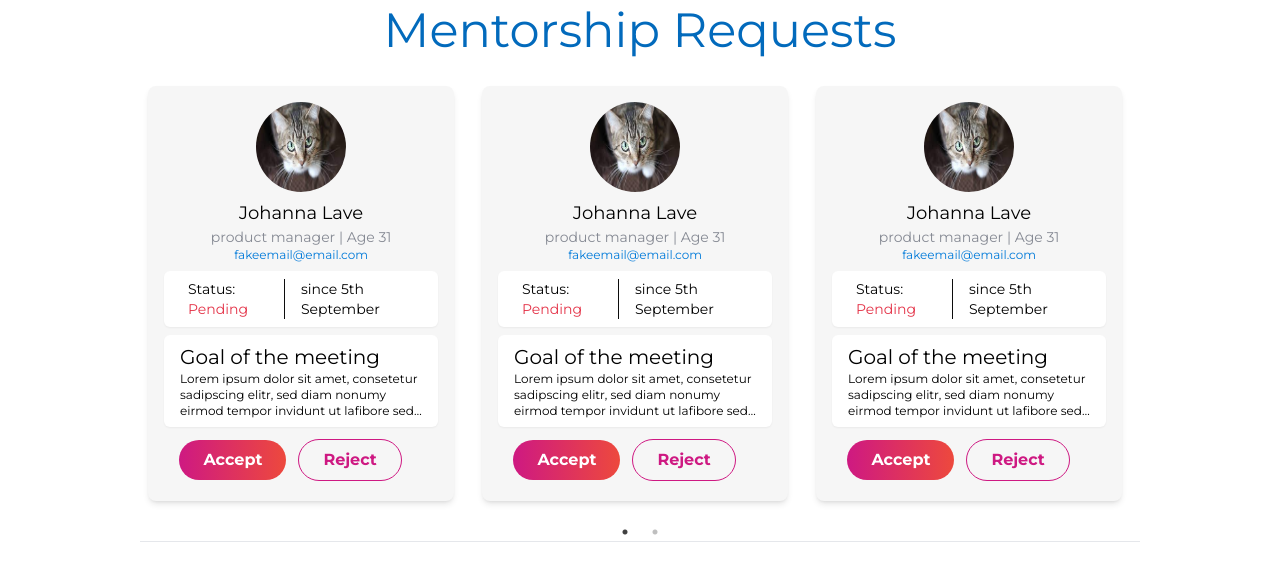
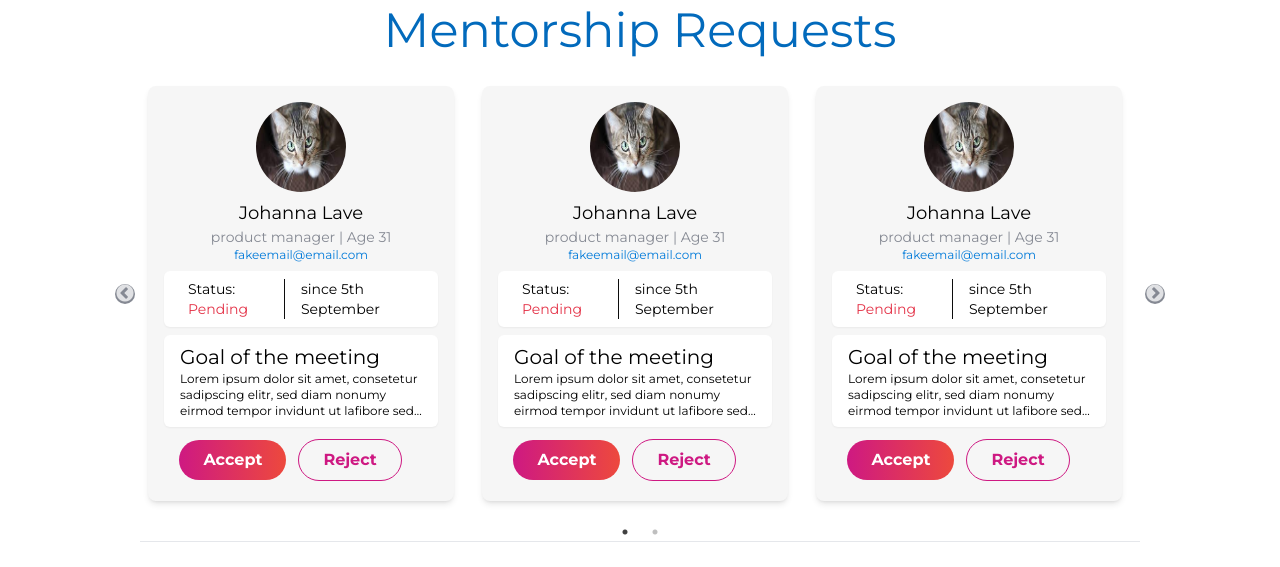
Before and after one commit to JasonXB/EF_Clone, a Next.js app: page /mentor-dashboard in a window 1280 px wide. Shown: the part 143-710 px from the top of the page. Built offline with nearby package versions, Linux system fonts and the light colour scheme; what tw-elements would draw is missing.

Commit message:
arrows added

```diff
--- a/src/components/mentorDashboard/display-mentorship-requests.tsx
+++ b/src/components/mentorDashboard/display-mentorship-requests.tsx
@@ -1,5 +1,5 @@
-import React, { Component } from 'react';
 import Slider from 'react-slick';
+// import '../../../styles/slider.module.css';
 import 'slick-carousel/slick/slick.css';
 import 'slick-carousel/slick/slick-theme.css';
 
@@ -7,15 +7,34 @@ import { placeholderDataForRequest } from './tempData';
 
 import MentorshipRequestCard from './mentorship-request-card';
 
-class ResponsiveSlider extends Component {
-  render() {
-    var settings = {
+//Work around to make arrows appear, Don't like it. Couldn't figure out any other option
+function CustomArrows(props: any) {
+  const { className, style, onClick } = props;
+  return (
+    <div
+      className={className}
+      style={{
+        ...style,
+        background: '#858993',
+        borderRadius: '50%',
+        display: 'flex',
+      }}
+      onClick={onClick}
+    />
+  );
+}
+
+//bug- renders many times. Not sure why, just notice its coming from Slider, Doesn't effect useability, not sure if it will effect overall performance
+const ResponsiveSlider = () => {
+  const settings = {
     dots: true,
-      infinite: false,
+    infinite: true,
     speed: 500,
     slidesToShow: 3,
     slidesToScroll: 3,
     initialSlide: 0,
+    prevArrow: <CustomArrows />,
+    nextArrow: <CustomArrows />,
 
     responsive: [
       {
@@ -31,7 +50,6 @@ class ResponsiveSlider extends Component {
           slidesToShow: 2,
           slidesToScroll: 2,
           initialSlide: 1,
-            infinite: true,
           dots: true,
         },
       },
@@ -41,7 +59,6 @@ class ResponsiveSlider extends Component {
           slidesToShow: 1,
           slidesToScroll: 1,
           initialSlide: 1,
-            infinite: true,
           dots: true,
         },
       },
@@ -61,8 +78,7 @@ class ResponsiveSlider extends Component {
       </Slider>
     </div>
   );
-  }
-}
+};
 
 const DisplayMentorShipContainer = () => (
   <>
--- a/src/components/mentorDashboard/display-upcoming-availability.tsx
+++ b/src/components/mentorDashboard/display-upcoming-availability.tsx
@@ -19,7 +19,7 @@ const DisplayUpcomingAvailabilityContainer = () => {
   return (
     <div className="mt-16">
       <Tab.Group>
-        <Tab.List className=" border-[1px] border-smoke-1 rounded-2xl w-11/12 ss:w-1/2  mx-auto display-flex">
+        <Tab.List className=" border-[1px] border-smoke-1 rounded-2xl w-11/12 ss:w-1/2  mx-auto flex">
           <Tab as={Fragment}>
             {({ selected }) => (
               <button className={toggleClasses(selected)}>
--- a/src/components/mentorDashboard/mentorship-request-card.tsx
+++ b/src/components/mentorDashboard/mentorship-request-card.tsx
@@ -7,10 +7,7 @@ const MentorshipRequestCard = (props: any, numberOfRequests: number) => {
   const { name, position, avatar, age, email, status, date, goalOfMeeting } =
     props.props;
 
-  console.log(props.numberOfRequests);
-
   /* style logic incase there is only 1 request */
-
   const styleFor1 =
     props.numberOfRequests == 1
       ? 'sm:flex-row sm:w-full'
```
Also changed, not shown: 1 other file (tests, documents, lock files or other folders). Lines whose indentation alone changed are shown as unchanged.
